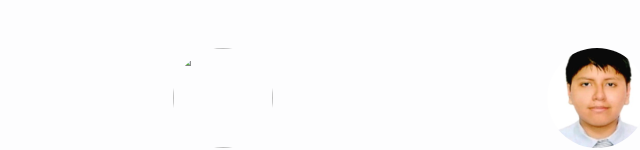
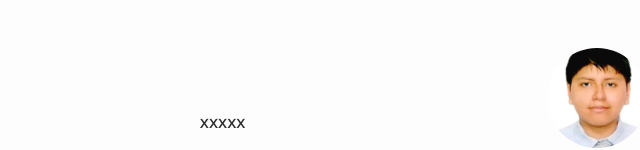
Before and after one commit to CC184-Grupo-7/LandingPage-AgriLink, a plain HTML site: page index.html in a window 1280 px wide. Shown: the part 802-952 px from the top of the page, 43-683 px from the left. Drawn offline with nearby package versions, Linux system fonts and the light colour scheme.

Commit message:
actualizacion de Landing Page2

```diff
--- a/index.html
+++ b/index.html
@@ -70,9 +70,6 @@
     <section class="feature" id="team">
       <div class="feature-content">
         <div class="row">
-          <div class="row-img">
-            <img src="img/ffff.jpg" />
-          </div>
           <h4>xxxxx</h4>
         </div>
 
```
